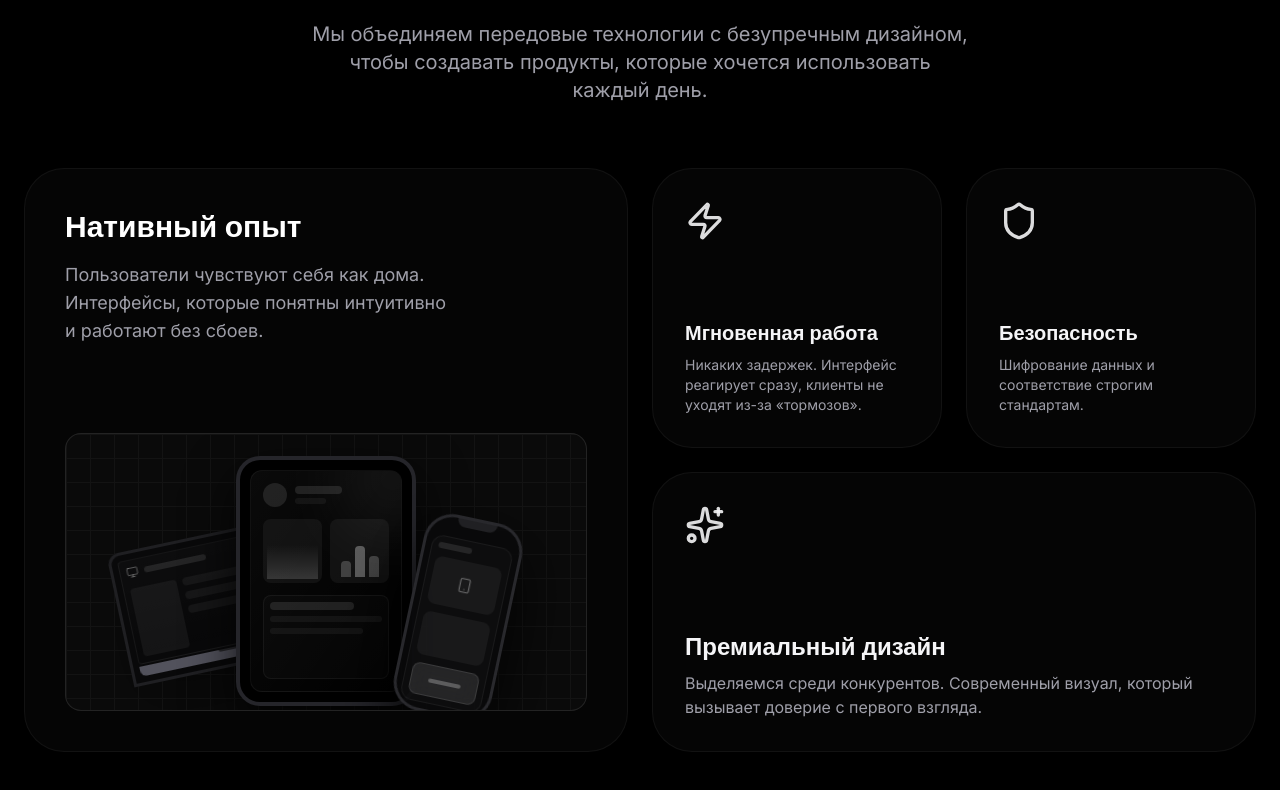
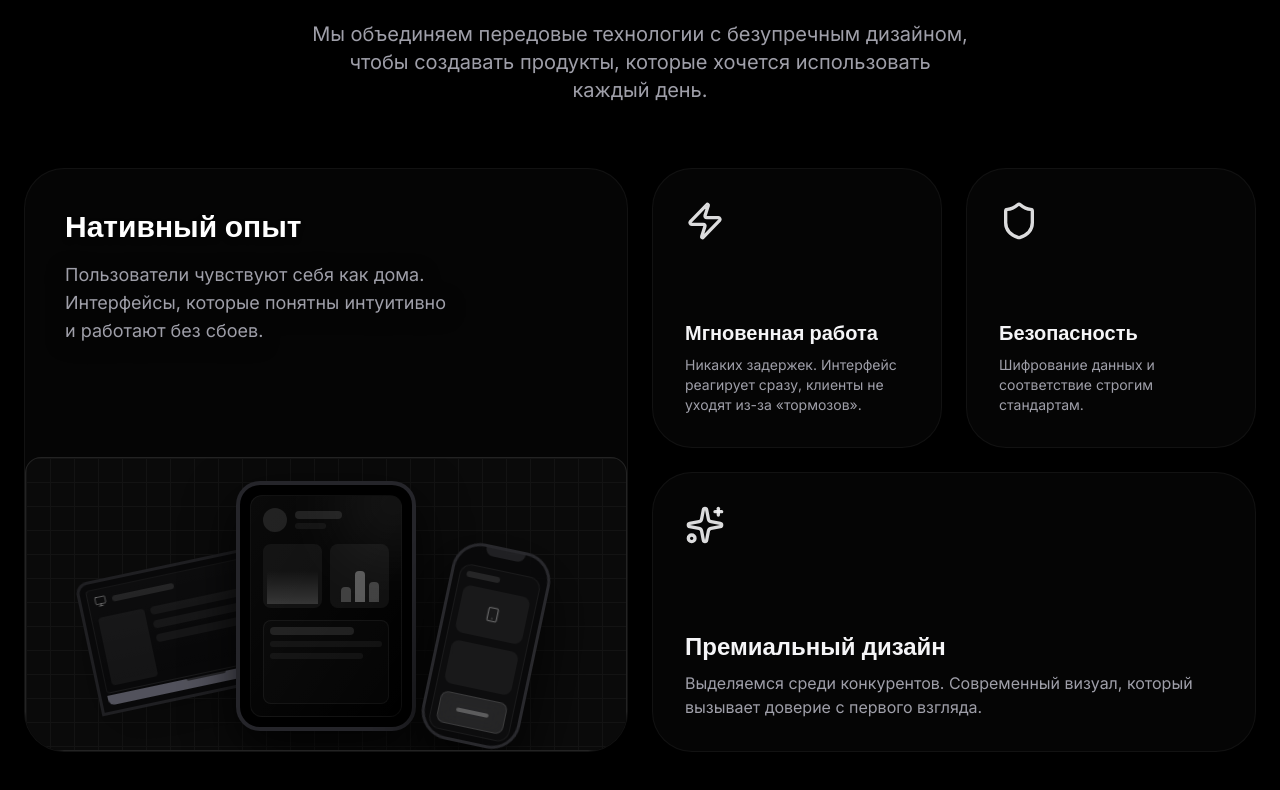
Before and after one commit to echopro-create/techno-bechno, a Next.js app: page / in a window 1280 px wide. Shown: the part 1487-2277 px from the top of the page. Built offline with nearby package versions, Linux system fonts and the light colour scheme.

Commit message:
fix(ui): remove inner borders and make NativeExperience graphic seamlessly bleed into card background

```diff
--- a/components/Features.tsx
+++ b/components/Features.tsx
@@ -169,12 +169,12 @@ export function Features() {
 
           <div className="grid grid-cols-1 md:grid-cols-4 gap-6 auto-rows-[minmax(240px,auto)] md:auto-rows-[280px]">
             {/* Card 1: Large */}
-            <SpotlightCard delay={0} className="md:col-span-2 md:row-span-2 p-6 sm:p-8 md:p-10 flex flex-col text-center md:text-left h-full">
-              <div className="relative z-10 h-full flex flex-col">
-              <h3 className="text-2xl md:text-3xl font-semibold mb-4 text-white font-display">Нативный опыт</h3>
-              <p className="text-zinc-400 text-base md:text-lg max-w-sm mx-auto md:mx-0 mb-6 md:mb-10">Пользователи чувствуют себя как дома. Интерфейсы, которые понятны интуитивно и работают без сбоев.</p>
-                <NativeExperienceGraphic />
+            <SpotlightCard delay={0} className="md:col-span-2 md:row-span-2 overflow-hidden flex flex-col text-center md:text-left h-full group p-0 relative border border-white/5">
+              <div className="relative z-20 p-6 sm:p-8 md:p-10 flex flex-col pointer-events-none">
+                <h3 className="text-2xl md:text-3xl font-semibold mb-4 text-white font-display pointer-events-auto drop-shadow-md">Нативный опыт</h3>
+                <p className="text-zinc-400 text-base md:text-lg max-w-sm mx-auto md:mx-0 mb-6 pointer-events-auto drop-shadow-[0_4px_10px_rgba(0,0,0,0.8)] mix-blend-plus-lighter">Пользователи чувствуют себя как дома. Интерфейсы, которые понятны интуитивно и работают без сбоев.</p>
               </div>
+              <NativeExperienceGraphic />
             </SpotlightCard>
 
             {/* Card 2: Square */}
```
